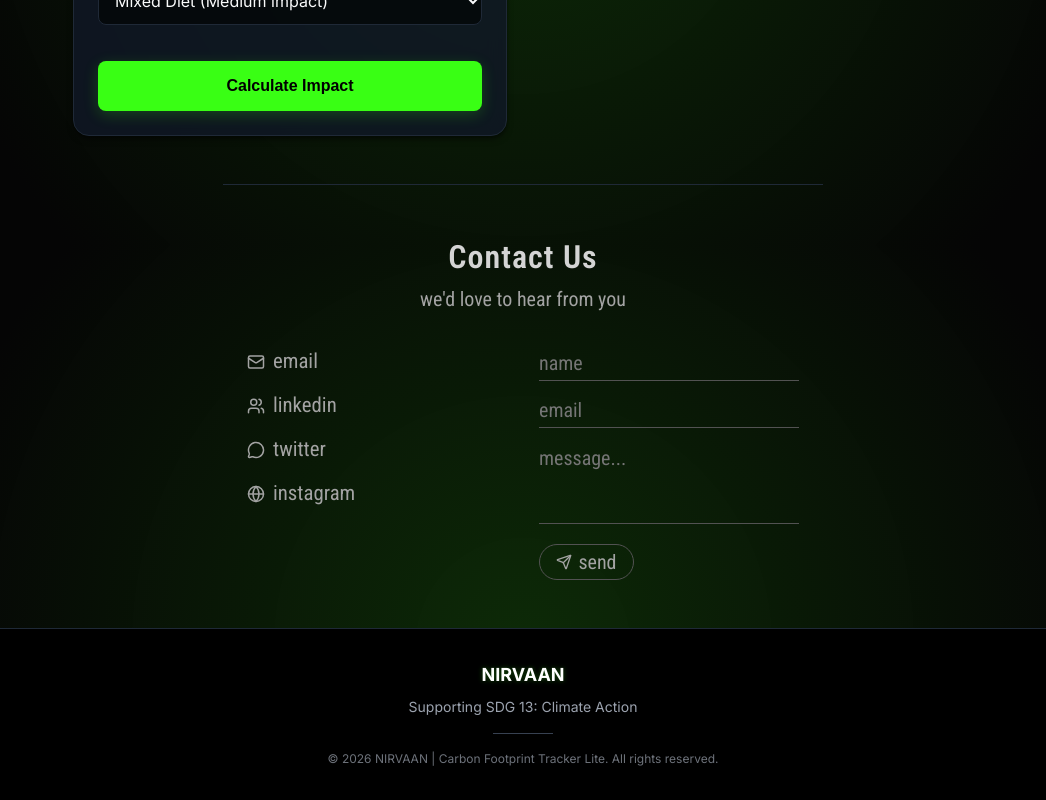
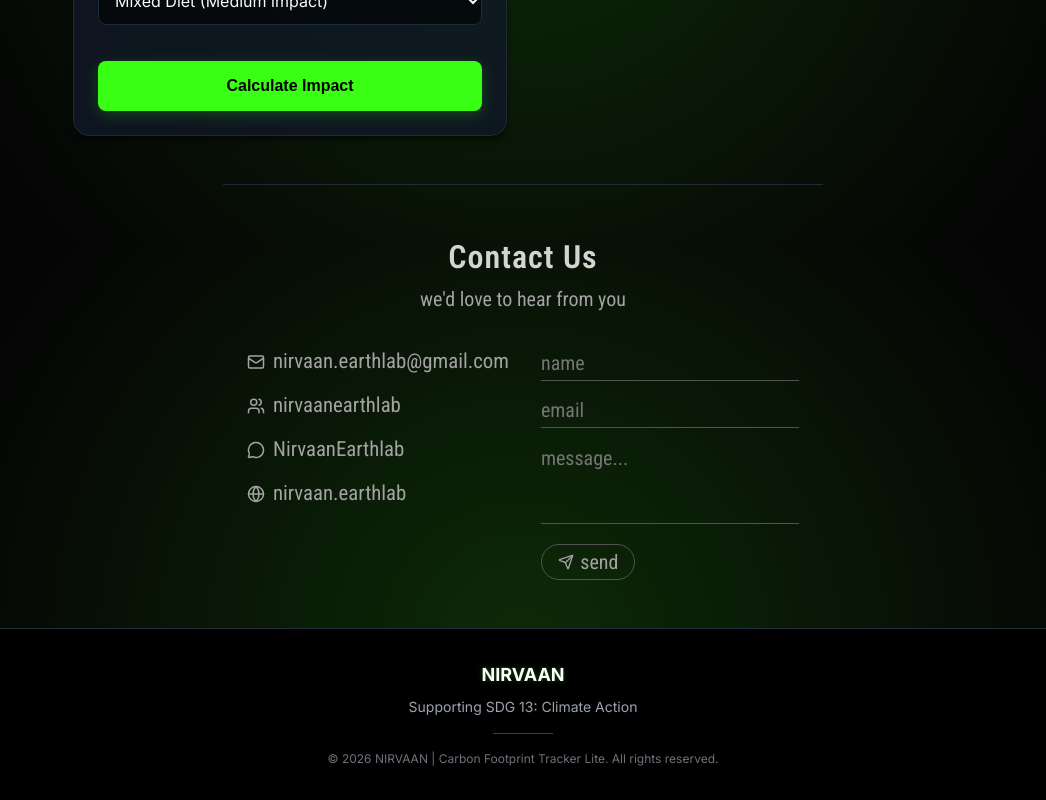
Before and after one commit to theheetchaudhari/Nirvaan, a React (Vite) app: page / in a window 1280 px wide. Shown: the part 1355-2155 px from the top of the page, without its empty margins (117-1163 px from the left). Built offline with nearby package versions, Linux system fonts and the light colour scheme.

Commit message:
Added Hyper link on Contact and also make feedback feature active

```diff
--- a/src/components/Contact.jsx
+++ b/src/components/Contact.jsx
@@ -1,8 +1,24 @@
-import React from 'react';
+import React, { useState, useEffect } from 'react';
 import { motion } from 'framer-motion';
 import { MessageCircle, Globe, Users, Mail, Send } from 'lucide-react';
 
 const Contact = () => {
+  const [nextUrl, setNextUrl] = useState('');
+  const [isSuccess, setIsSuccess] = useState(false);
+
+  useEffect(() => {
+    // Generate the next URL with a success parameter to return to this page smoothly without a blank screen
+    setNextUrl(window.location.origin + window.location.pathname + '?success=true#contact');
+
+    // Check if we just returned from a successful submission
+    const params = new URLSearchParams(window.location.search);
+    if (params.get('success') === 'true') {
+      setIsSuccess(true);
+      // Clean up the URL to remove the query parameter
+      window.history.replaceState(null, '', window.location.pathname + '#contact');
+    }
+  }, []);
+
   return (
     <section id="contact" className="contact-minimal container">
       <motion.div
@@ -23,25 +39,44 @@ const Contact = () => {
           viewport={{ once: true }}
         >
           <div className="minimal-links">
-            <a href="#"><Mail size={18} /> email</a>
-            <a href="#"><Users size={18} /> linkedin</a>
-            <a href="#"><MessageCircle size={18} /> twitter</a>
-            <a href="#"><Globe size={18} /> instagram</a>
+            <a href="mailto:nirvaan.earthlab@gmail.com"><Mail size={18} />nirvaan.earthlab@gmail.com</a>
+            <a href="https://www.linkedin.com/in/nirvaanearthlab" target="_blank" rel="noopener noreferrer"><Users size={18} />nirvaanearthlab</a>
+            <a href="https://x.com/NirvaanEarthlab" target="_blank" rel="noopener noreferrer"><MessageCircle size={18} />NirvaanEarthlab</a>
+            <a href="https://www.instagram.com/nirvaan.earthlab/" target="_blank" rel="noopener noreferrer"><Globe size={18} />nirvaan.earthlab</a>
           </div>
         </motion.div>
-
         <motion.div
           className="contact-minimal-form"
           initial={{ opacity: 0, x: 10 }}
           whileInView={{ opacity: 1, x: 0 }}
           viewport={{ once: true }}
         >
-          <form onSubmit={(e) => e.preventDefault()}>
-            <input type="text" placeholder="name" required />
-            <input type="email" placeholder="email" required />
-            <textarea placeholder="message..." rows="3" required></textarea>
-            <button type="submit"><Send size={16} /> send</button>
-          </form>
+          {isSuccess ? (
+            <div style={{ textAlign: 'center', padding: '2rem 0' }}>
+              <h3 style={{ fontSize: '1.5rem', marginBottom: '1rem', color: '#d4d4d4' }}>Thank You! 🌱</h3>
+              <p style={{ marginBottom: '1.5rem', fontSize: '1.2rem', color: '#a3a3a3' }}>Your message has been sent successfully.</p>
+              <button
+                onClick={() => setIsSuccess(false)}
+                style={{ margin: '0 auto' }}
+              >
+                Send another message
+              </button>
+            </div>
+          ) : (
+            <form action="https://formsubmit.co/nirvaan.earthlab@gmail.com" method="POST">
+              <input type="hidden" name="_captcha" value="false" />
+              <input type="hidden" name="_subject" value="New Message from Nirvaan 🌱" />
+              <input type="hidden" name="_next" value={nextUrl} />
+
+              <input type="text" name="name" placeholder="name" required />
+              <input type="email" name="email" placeholder="email" required />
+              <textarea name="message" placeholder="message..." rows="3" required></textarea>
+
+              <button type="submit">
+                <Send size={16} /> send
+              </button>
+            </form>
+          )}
         </motion.div>
       </div>
     </section>
```
